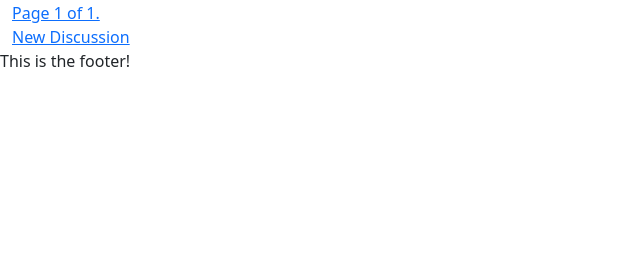
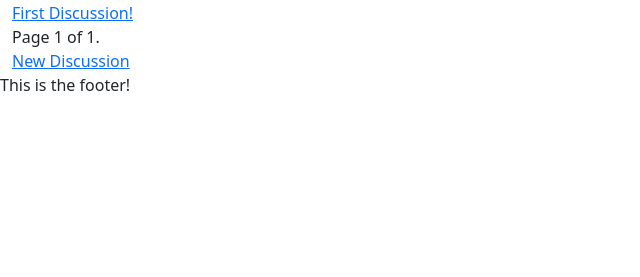
Before and after one commit to SJECollins/plant-exchange, a Django app: page /forums/forum/1 in a window 1280 px wide. Shown: the part 79-356 px from the top of the page, without its empty margins (0-640 px from the left). Run offline with Django 4.2, Linux system fonts and the light colour scheme; data comes from the database, SQL or seed files in the repository; data that the repository does not hold is empty.

Commit message:
More forum views

```diff
--- a/forums/templates/forums/forum.html
+++ b/forums/templates/forums/forum.html
@@ -16,7 +16,7 @@
     <div class="col-12">
         <!-- Paginated discussions -->
         {% for discussion in page_obj %}
-        <a href="{% url 'forums:' %}" discussion.title }}
+        <a href="#"> {{ discussion.title }}</a>
         {% endfor %}
     <div class="pagination">
         <span class="step-links">
--- a/forums/urls.py
+++ b/forums/urls.py
@@ -8,8 +8,8 @@ urlpatterns = [
     path('forum/<forum_id>', views.ForumView.as_view(), name='forum'),
     path('new_topic/<forum_id>', views.TopicCreate.as_view(), name='new_topic'),
     # path('view_topic/<topic_id>', views.TopicView.as_view(), name='view_topic'),
-    # path('edit_topic/<topic_id>', views.TopicEdit.as_view(), name='edit_topic'),
-    # path('delete_topic/<topic_id>', views.TopicDelete.as_view(), name='delete_topic'),
+    # path('<topic_id>/edit_topic/', views.TopicEdit.as_view(), name='edit_topic'),
+    # path('<topic_id>/delete_topic/', views.TopicDelete.as_view(), name='delete_topic'),
     # path('<topic_id>/reply', views.Reply.as_view(), name='reply'),
     # path('edit_reply/<reply_id>', views.ReplyEdit.as_view(), name='edit_reply'),
     # path('delete_reply/<reply_id>', views.ReplyDelete.as_view(), name='delete_reply')
--- a/forums/views.py
+++ b/forums/views.py
@@ -1,10 +1,11 @@
-from django.shortcuts import render, get_object_or_404
+from django.shortcuts import render, get_object_or_404, reverse
 from django.core.paginator import Paginator
 from django.views import View, generic
-from django.views.generic.edit import CreateView, UpdateView
+from django.views.generic.edit import CreateView, UpdateView, DeleteView
 from django.db.models import Max
 
 from .models import Forum, Discussion, Post
+from .forms import PostForm
 
 class ForumList(generic.ListView):
     model = Forum
@@ -44,3 +45,45 @@ class TopicCreate(CreateView):
         form.instance.forum = Forum.objects.get(id=self.kwargs['forum_id'])
         context = {'forum_id': self.kwargs['forum_id']}
         return super(TopicCreate, self).form_valid(form)
+
+
+class TopicEdit(UpdateView):
+    model = Discussion
+    fields = ['title', 'description', 'image',]
+
+    def get_success_url(self):
+        topic_id = self.kwargs['topic_id']
+        return reverse('/forums/view_topic/', kwargs={'topic_id': topic_id})
+
+
+class TopicDelete(DeleteView):
+    model = Discussion
+
+    def get_success_url(self):
+        topic_id = self.kwargs['topic_id']
+        topic = get_object_or_404(Discussion, topic_id)
+        return reverse('/forums/forum/', kwargs={'forum_id': topic.forum.id})
+
+
+class TopicView(View):
+    def get(self, request, topic_id, *args, **kwargs):
+        discussion = get_object_or_404(Discussion, id=topic_id)
+        posts = discussion.posts.all()
+        template_name = 'forums/thread.html'
+        context = {
+            'discussion': discussion,
+            'posts': posts,
+            'reply_form': PostForm(),
+        }
+
+        post_form = PostForm(data=request.POST)
+
+        if post_form.is_valid():
+            post_form.instance.creator = request.user
+            post_form = post_form.save(commit=False)
+            post_form.discussion = discussion
+            post_form.save()
+        else:
+            post_form = PostForm()
+
+        return render(request, template_name, context)
```
Also changed, not shown: forums/forms.py (added, +8 -0 lines), forums/templates/forums/edit_reply.html (renamed from forums/templates/forums/reply.html).
